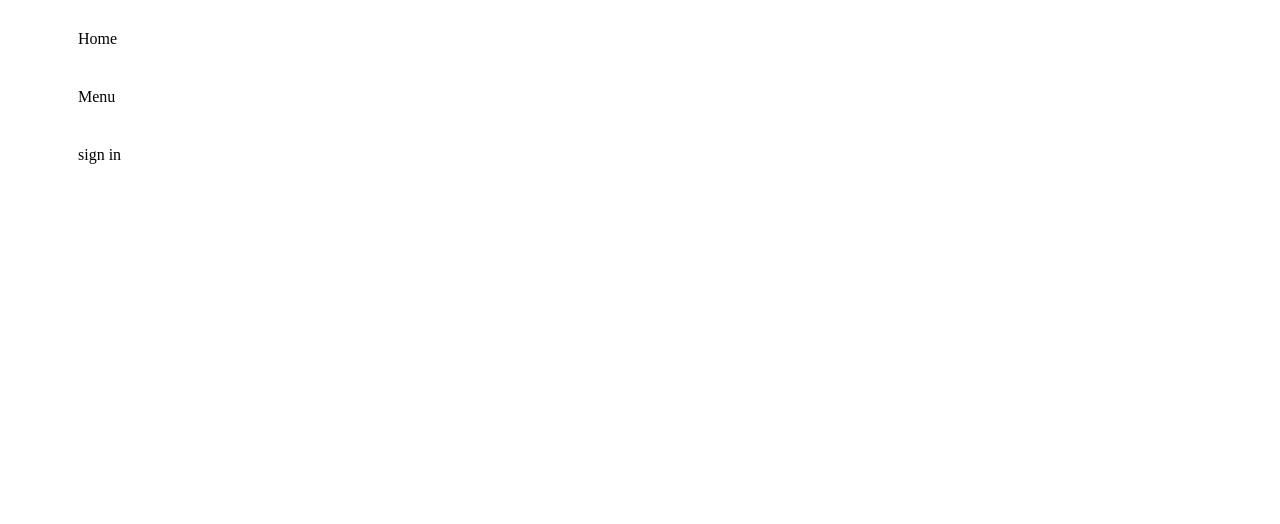
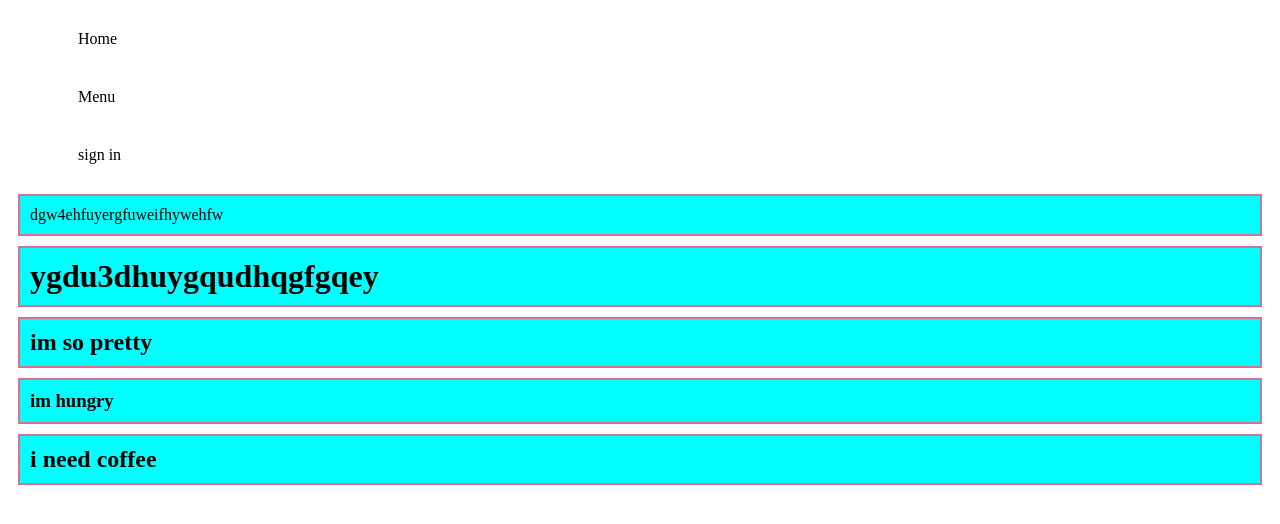
Before and after one commit to sumaiai/labgithub, a plain HTML site: page index.html in a window 1280 px wide. Drawn offline with Linux system fonts and the light colour scheme.

```diff
--- a/index.html
+++ b/index.html
@@ -19,6 +19,11 @@
         </nav>
     </header>
     <main>
+        <p class="pretty">dgw4ehfuyergfuweifhywehfw</p>
+        <h1 class="pretty">ygdu3dhuygqudhqgfgqey</h1>
+        <h2 class="pretty">im so pretty</h2>
+        <h3 class="pretty">im hungry</h3>
+        <h2 class="pretty">i need coffee</h2>
 
     </main>
     <footer>
--- a/styles/styles.css
+++ b/styles/styles.css
@@ -3,3 +3,10 @@
     padding: 10px;
     margin: 20px;
 }
+
+.pretty {
+    background-color: aqua;
+    border: solid 2px palevioletred;
+    margin: 10px;
+    padding: 10px;
+}
```
